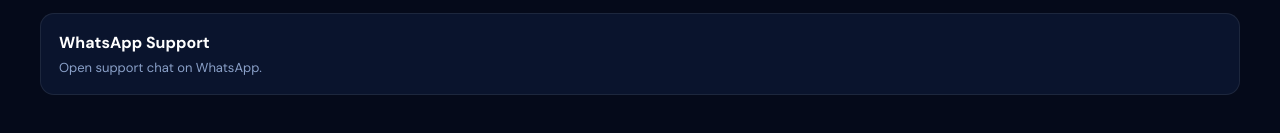
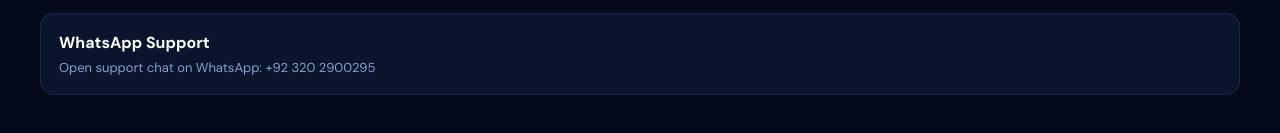
Before and after one commit to micheljacson-0312/payfast-connect, a Next.js app: page /support in a window 1280 px wide. Shown: the part 217-350 px from the top of the page. Built offline with nearby package versions, Linux system fonts and the light colour scheme.

Commit message:
fix: update whatsapp support contact

```diff
--- a/app/support/page.tsx
+++ b/app/support/page.tsx
@@ -12,9 +12,9 @@
             <div style={{ fontWeight: 700, marginBottom: 6 }}>Email Support</div>
             <div style={{ color: '#8AA0C8', fontSize: 13 }}>support@10xdigitalventures.com</div>
           </a>
-          <a href="https://wa.me/923000000000" target="_blank" style={{ background:'rgba(12, 22, 48, 0.88)', border:'1px solid rgba(255,255,255,0.08)', borderRadius:14, padding:18, textDecoration:'none', color:'white' }}>
+          <a href="https://wa.me/923202900295" target="_blank" style={{ background:'rgba(12, 22, 48, 0.88)', border:'1px solid rgba(255,255,255,0.08)', borderRadius:14, padding:18, textDecoration:'none', color:'white' }}>
             <div style={{ fontWeight: 700, marginBottom: 6 }}>WhatsApp Support</div>
-            <div style={{ color: '#8AA0C8', fontSize: 13 }}>Open support chat on WhatsApp.</div>
+            <div style={{ color: '#8AA0C8', fontSize: 13 }}>Open support chat on WhatsApp: +92 320 2900295</div>
           </a>
         </div>
       </div>
```
